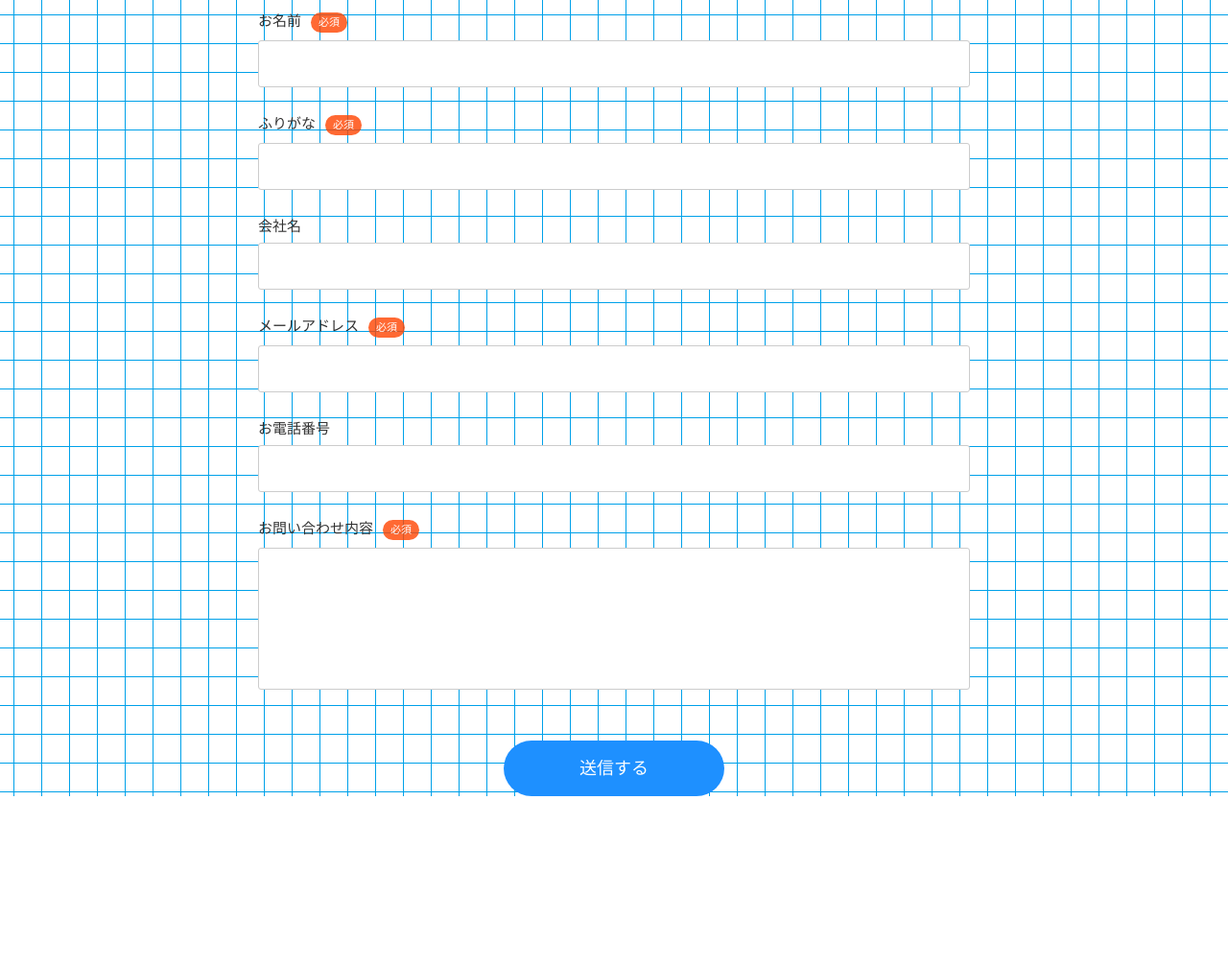
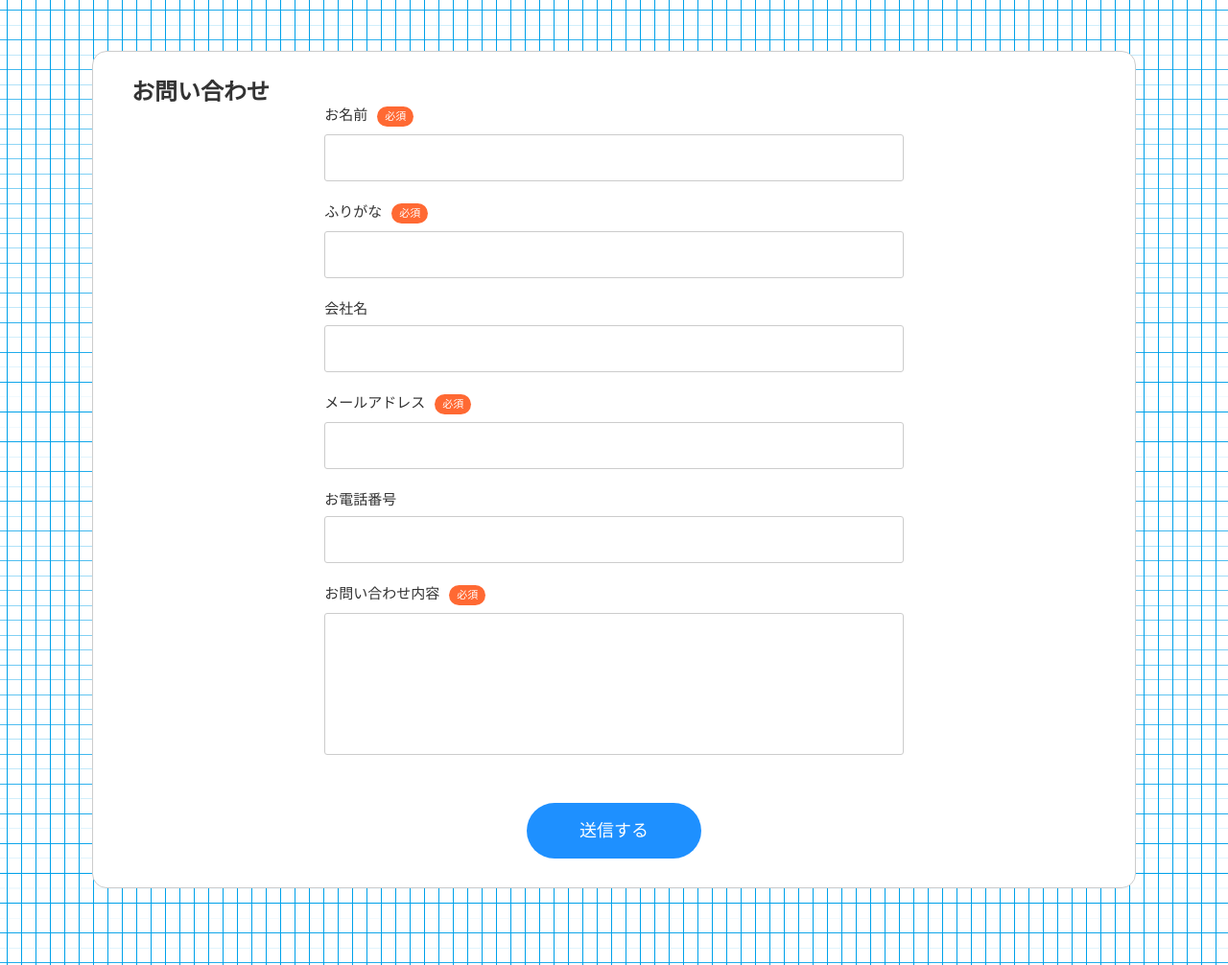
Before and after one commit to fZ3cW-g7/portfolio, a plain HTML site: page index.html in a window 1280 px wide. Shown: the part 59-1065 px from the top of the page at 96% size. Before the commit the page ends 889 px from the top, so only its background shows below. Drawn offline with Linux system fonts and the light colour scheme.

Commit message:
学校途中

```diff
--- a/css/style.css
+++ b/css/style.css
@@ -8,6 +8,15 @@ body {
   /* font-family: sans-serif; */
   color: #333;
   background-image: url(../img/bg-grid-lightblue.png);
+  background-size: 15px;
+}
+.bg-wrap {
+  width: 85vw;
+  margin: 50px auto;
+  padding: 30px 20px;
+  background-color: #fff;
+  border: 1px solid #ccc;
+  border-radius: 15px;
 }
 img {
   width: 100px;
@@ -24,6 +33,12 @@ h2,
 h3 {
   line-height: 1;
 }
+@media (width>767px) {
+  .bg-wrap {
+    margin: 80px auto;
+    padding: 30px 40px;
+  }
+}
 
 /* 共通 */
 p {
@@ -32,7 +47,9 @@ p {
 
 /* contact */
 section.contact form {
-  width: 60%;
+  display: flex;
+  flex-direction: column;
+  gap: 20px;
   margin: 0 auto;
 }
 section.contact form p {
@@ -40,16 +57,16 @@ section.contact form p {
   flex-direction: column;
   /* justify-content: space-between; */
   /* align-items: center; */
-  padding: 13px;
+  gap: 8px;
 }
 section.contact form p label {
-  margin-bottom: 8px;
+  /* margin-bottom: 8px; */
 }
 section.conact form input {
   height: 6vh;
 }
 section.contact form textarea {
-  margin-bottom: 40px;
+  margin-bottom: 30px;
   resize: none;
 }
 section.contact form input,
@@ -61,14 +78,15 @@ section.contact form textarea {
   border-radius: 3px;
 }
 section.contact form input[type="submit"] {
-  width: 30%;
+  width: 90%;
   line-height: 1;
   margin: 0 auto;
-  padding: 20px;
+  padding: 25px;
   display: block;
   cursor: pointer;
   color: #fff;
   background-color: dodgerblue;
+  /* background-color: deeppink; */
   border: none;
   border-radius: 100vh;
 }
@@ -86,3 +104,12 @@ section.contact form label.required::after {
   place-items: center;
   vertical-align: middle;
 }
+@media (width>767px) {
+  section.contact form {
+    width: 60%;
+  }
+  section.contact form input[type="submit"] {
+    width: 30%;
+    padding: 20px;
+  }
+}
--- a/index.html
+++ b/index.html
@@ -9,8 +9,10 @@
   <body>
     <header>
       <h1>ヘッダーのh1</h1>
-      <nav class="globa-nav"></nav>
+      <nav class="global-nav"></nav>
     </header>
+
+    <div class="bg-wrap">
       <main>
         <section class="works">
           <h2 class="section-title"></h2>
@@ -53,5 +55,6 @@
         </section>
       </main>
       <footer></footer>
+    </div>
   </body>
 </html>
```
Lines whose indentation alone changed are shown as unchanged.
